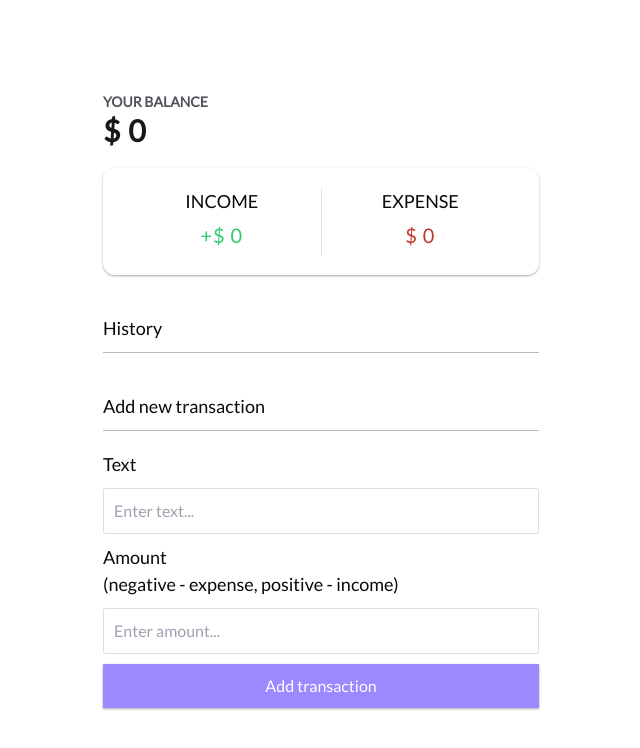
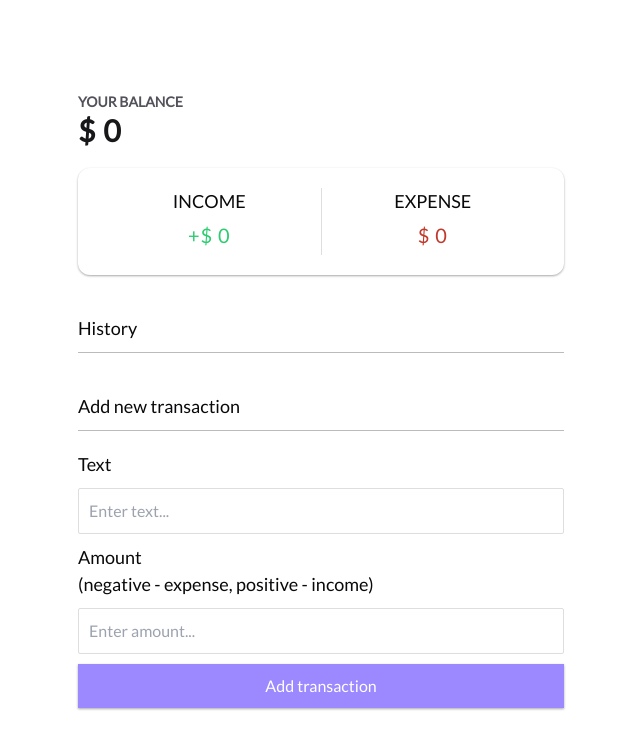
Before and after one commit to RenanFachin/VUE_ExpenseTracker, a Vue app: page / in a window 1280 px wide. Shown: the top 748 px of the page, without its empty margins (319-959 px from the left). Built offline with nearby package versions, Linux system fonts and the light colour scheme.

Commit message:
style: Ajustes no tamanho de fontes e máxima largura da aplicação

```diff
--- a/src/assets/style.css
+++ b/src/assets/style.css
@@ -21,7 +21,7 @@ body {
 
 .container {
   margin: 30px auto;
-  width: 500px;
+  width: 550px;
 }
 
 h1 {
@@ -113,6 +113,7 @@ input[type='number'] {
 }
 
 .list li {
+  font-size: 14px;
   background-color: #fff;
   box-shadow: var(--box-shadow);
   color: #333;
```
